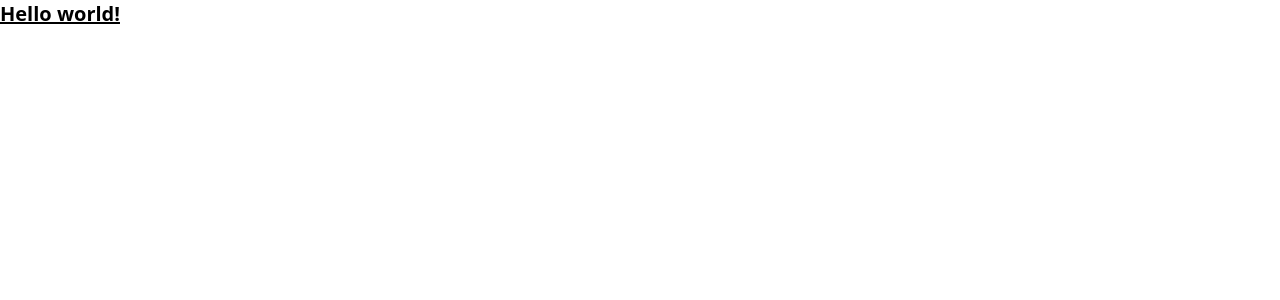
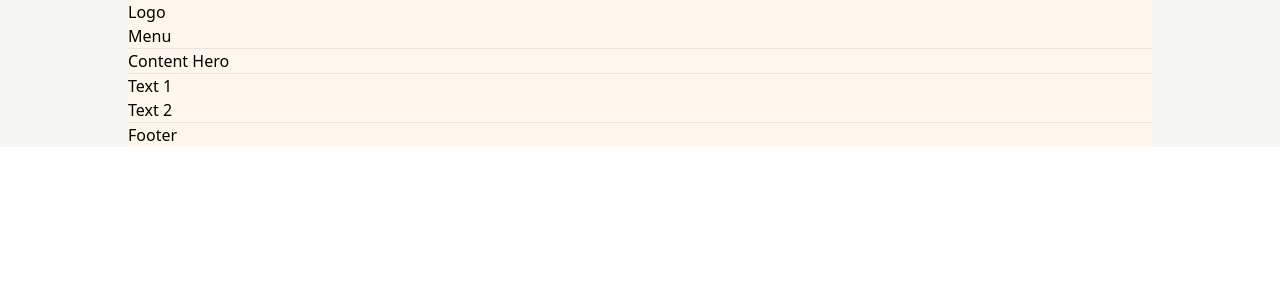
Before and after one commit to dvdptr/website-afa-trier, a Nuxt app: page / in a window 1280 px wide. Shown: the top 300 px of the page. Built offline with nearby package versions, Linux system fonts and the light colour scheme.

Commit message:
add components per section

```diff
--- /dev/null
+++ b/components/Footer.vue
@@ -0,0 +1,5 @@
+<template>
+  <div>
+    <div>Footer</div>
+  </div>
+</template>
--- /dev/null
+++ b/components/Header.vue
@@ -0,0 +1,12 @@
+<template>
+  <div class="border-b">
+    <div>Logo</div>
+    <div>Menu</div>
+  </div>
+</template>
+
+<script>
+export default {
+  name: "Header",
+};
+</script>
--- /dev/null
+++ b/components/Hero.vue
@@ -0,0 +1,5 @@
+<template>
+  <div class="border-b">
+    <div>Content Hero</div>
+  </div>
+</template>
--- a/components/NuxtLogo.vue
+++ /dev/null
@@ -1,19 +0,0 @@
-<template>
-  <svg
-    class="nuxt-logo"
-    viewBox="0 0 45 30"
-    fill="none"
-    xmlns="http://www.w3.org/2000/svg"
-  >
-    <path
-      d="M24.7203 29.704H41.1008C41.6211 29.7041 42.1322 29.5669 42.5828 29.3061C43.0334 29.0454 43.4075 28.6704 43.6675 28.2188C43.9275 27.7672 44.0643 27.2549 44.0641 26.7335C44.0639 26.2121 43.9266 25.6999 43.6662 25.2485L32.6655 6.15312C32.4055 5.70162 32.0315 5.32667 31.581 5.06598C31.1305 4.8053 30.6195 4.66805 30.0994 4.66805C29.5792 4.66805 29.0682 4.8053 28.6177 5.06598C28.1672 5.32667 27.7932 5.70162 27.5332 6.15312L24.7203 11.039L19.2208 1.48485C18.9606 1.03338 18.5864 0.658493 18.1358 0.397853C17.6852 0.137213 17.1741 0 16.6538 0C16.1336 0 15.6225 0.137213 15.1719 0.397853C14.7213 0.658493 14.3471 1.03338 14.0868 1.48485L0.397874 25.2485C0.137452 25.6999 0.000226653 26.2121 2.8053e-07 26.7335C-0.000226092 27.2549 0.136554 27.7672 0.396584 28.2188C0.656614 28.6704 1.03072 29.0454 1.48129 29.3061C1.93185 29.5669 2.44298 29.7041 2.96326 29.704H13.2456C17.3195 29.704 20.3239 27.9106 22.3912 24.4118L27.4102 15.7008L30.0986 11.039L38.1667 25.0422H27.4102L24.7203 29.704ZM13.0779 25.0374L5.9022 25.0358L16.6586 6.36589L22.0257 15.7008L18.4322 21.9401C17.0593 24.2103 15.4996 25.0374 13.0779 25.0374Z"
-      fill="#00DC82"
-    />
-  </svg>
-</template>
-
-<style>
-.nuxt-logo {
-  height: 180px;
-}
-</style>
--- /dev/null
+++ b/components/Overview.vue
@@ -0,0 +1,6 @@
+<template>
+  <div class="border-b">
+    <div>Text 1</div>
+    <div>Text 2</div>
+  </div>
+</template>
--- a/components/Tutorial.vue
+++ /dev/null
@@ -1,10 +0,0 @@
-<!-- Please remove this file from your project -->
-<template>
-  <h1 class="text-xl font-bold underline">Hello world!</h1>
-</template>
-
-<script>
-export default {
-  name: "NuxtTutorial",
-};
-</script>
--- /dev/null
+++ b/layouts/default.vue
@@ -0,0 +1,7 @@
+<template>
+  <div class="bg-stone-100">
+    <div class="mx-auto h-max max-w-screen-lg bg-orange-50">
+      <Nuxt />
+    </div>
+  </div>
+</template>
--- a/pages/index.vue
+++ b/pages/index.vue
@@ -1,9 +1,14 @@
 <template>
-  <Tutorial/>
+  <div>
+    <Header />
+    <Hero />
+    <Overview />
+    <Footer />
+  </div>
 </template>
 
 <script>
 export default {
-  name: 'IndexPage'
-}
+  name: "IndexPage",
+};
 </script>
```
